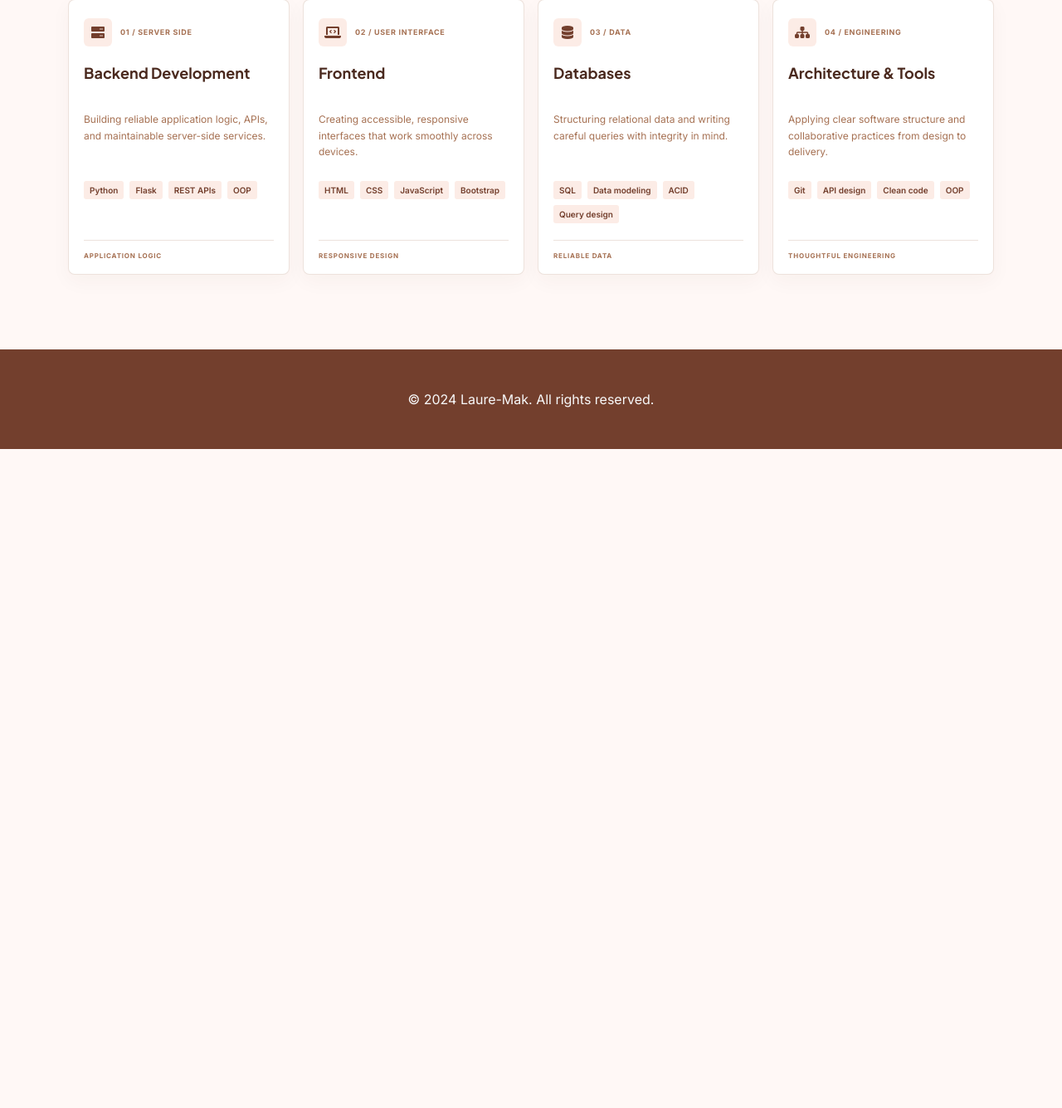
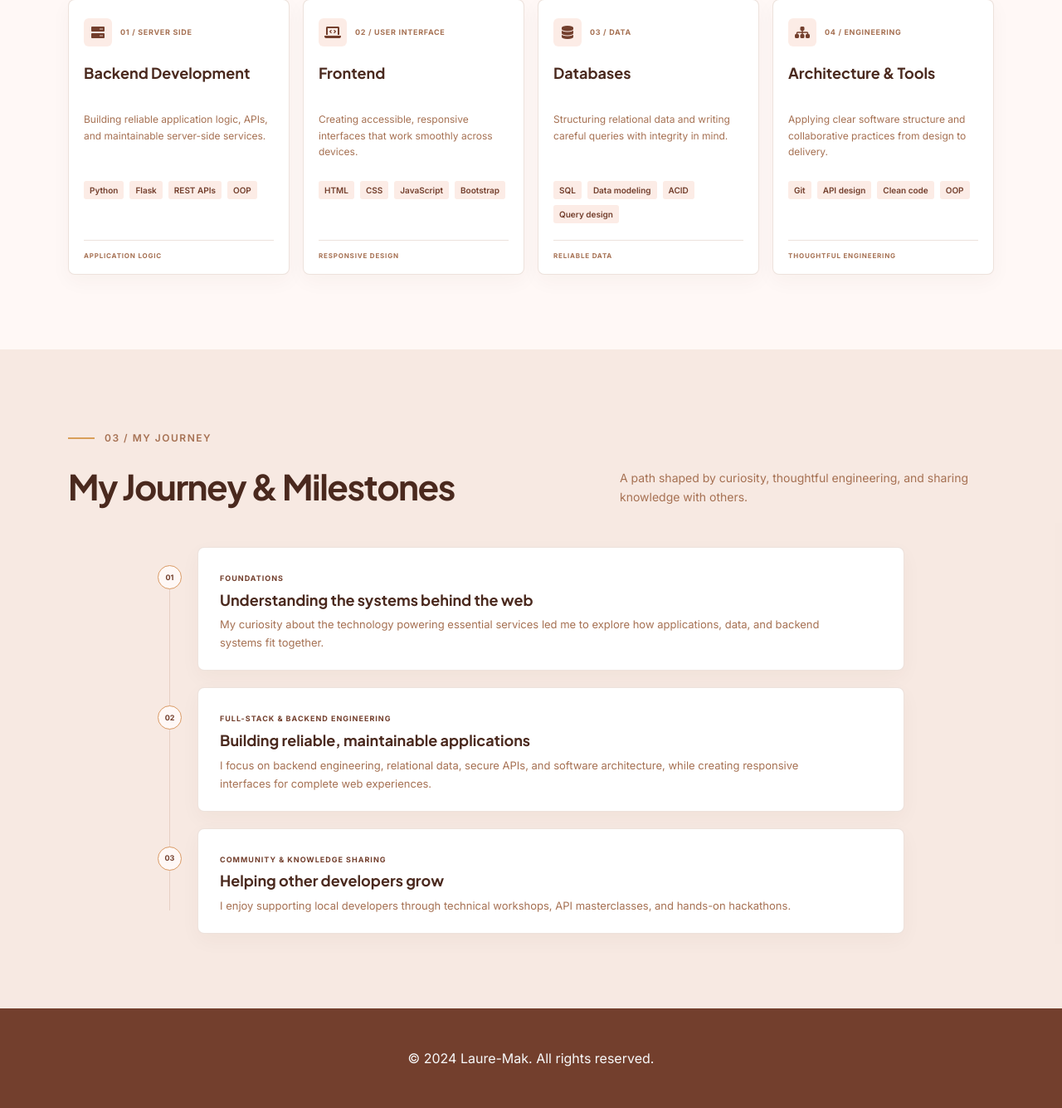
Before and after one commit to laurence1Mas/exercices_py_100_days_of_code, a Flask app: page /about in a window 1280 px wide. Shown: the part 1403-2738 px from the top of the page at 83% size. Before the commit the page ends 1944 px from the top, so only its background shows below. Run offline with Flask 3, Linux system fonts and the light colour scheme.

Commit message:
Add journey section with milestones and styling enhancements

```diff
--- a/portfolio/static/css/style.css
+++ b/portfolio/static/css/style.css
@@ -588,6 +588,96 @@ body {
     font-weight: 700;
     letter-spacing: 0.8px;
 }
+
+.journey-section {
+    padding: 90px 0;
+    background-color: var(--color-transparent);
+}
+
+.journey-intro {
+    max-width: 440px;
+    color: var(--color-secondary);
+    font-size: 14px;
+    line-height: 1.7;
+}
+
+.journey-list {
+    position: relative;
+    max-width: 900px;
+    margin: 0 auto;
+    padding: 0;
+    list-style: none;
+}
+
+.journey-list::before {
+    position: absolute;
+    top: 28px;
+    bottom: 28px;
+    left: 14px;
+    width: 1px;
+    background-color: var(--color-border);
+    content: "";
+}
+
+.journey-item {
+    position: relative;
+    padding: 0 0 20px 48px;
+}
+
+.journey-item:last-child {
+    padding-bottom: 0;
+}
+
+.journey-marker {
+    position: absolute;
+    top: 22px;
+    left: 0;
+    display: flex;
+    width: 29px;
+    height: 29px;
+    align-items: center;
+    justify-content: center;
+    color: var(--color-brand);
+    background-color: var(--color-background);
+    border: 1px solid var(--color-accent);
+    border-radius: 50%;
+    font-size: 9px;
+    font-weight: 700;
+}
+
+.journey-card {
+    padding: 22px 26px;
+    background-color: var(--color-surface);
+    border: 1px solid var(--color-border);
+    border-radius: var(--radius);
+    box-shadow: 0 8px 24px rgba(74, 41, 30, 0.04);
+}
+
+.journey-stage {
+    display: inline-block;
+    margin-bottom: 8px;
+    color: var(--color-brand);
+    font-size: 9px;
+    font-weight: 700;
+    letter-spacing: 1px;
+}
+
+.journey-card h3 {
+    margin: 0 0 8px;
+    color: var(--color-text);
+    font-family: var(--font-heading);
+    font-size: 18px;
+    font-weight: 700;
+}
+
+.journey-card p {
+    max-width: 760px;
+    margin: 0;
+    color: var(--color-secondary);
+    font-size: 13px;
+    line-height: 1.7;
+}
+
 footer {
     background-color: var(--color-brand);
     color: var(--color-surface);
--- a/portfolio/templates/about.html
+++ b/portfolio/templates/about.html
@@ -233,6 +233,61 @@
                 </div>
             </div>
         </section>
+
+        <section class="journey-section">
+            <div class="container">
+                <div class="row justify-content-between align-items-end g-4 mb-5">
+                    <div class="col-lg-6">
+                        <span class="hero-eyebrow">
+                            <span class="eyebrow-line"></span>
+                            03 / MY JOURNEY
+                        </span>
+                        <h2 class="tech-section-title">My Journey &amp; Milestones</h2>
+                    </div>
+                    <div class="col-lg-5">
+                        <p class="journey-intro mb-0">
+                            A path shaped by curiosity, thoughtful engineering, and sharing knowledge with others.
+                        </p>
+                    </div>
+                </div>
+
+                <ol class="journey-list">
+                    <li class="journey-item">
+                        <span class="journey-marker" aria-hidden="true">01</span>
+                        <article class="journey-card">
+                            <span class="journey-stage">FOUNDATIONS</span>
+                            <h3>Understanding the systems behind the web</h3>
+                            <p>
+                                My curiosity about the technology powering essential services led me to explore
+                                how applications, data, and backend systems fit together.
+                            </p>
+                        </article>
+                    </li>
+                    <li class="journey-item">
+                        <span class="journey-marker" aria-hidden="true">02</span>
+                        <article class="journey-card">
+                            <span class="journey-stage">FULL-STACK &amp; BACKEND ENGINEERING</span>
+                            <h3>Building reliable, maintainable applications</h3>
+                            <p>
+                                I focus on backend engineering, relational data, secure APIs, and software
+                                architecture, while creating responsive interfaces for complete web experiences.
+                            </p>
+                        </article>
+                    </li>
+                    <li class="journey-item">
+                        <span class="journey-marker" aria-hidden="true">03</span>
+                        <article class="journey-card">
+                            <span class="journey-stage">COMMUNITY &amp; KNOWLEDGE SHARING</span>
+                            <h3>Helping other developers grow</h3>
+                            <p>
+                                I enjoy supporting local developers through technical workshops, API masterclasses,
+                                and hands-on hackathons.
+                            </p>
+                        </article>
+                    </li>
+                </ol>
+            </div>
+        </section>
     </main>
     <footer class="text-light py-5">
         <div class="container text-center">
```
